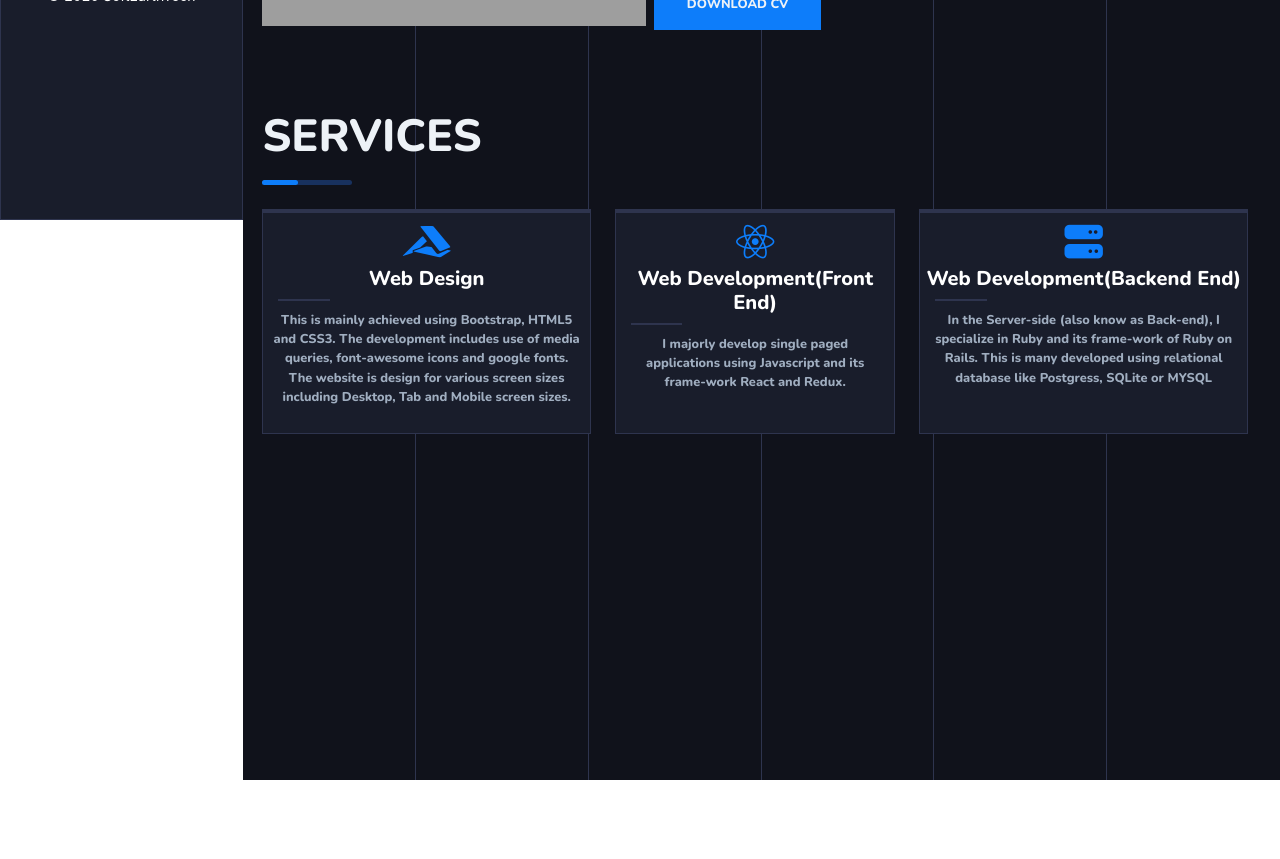
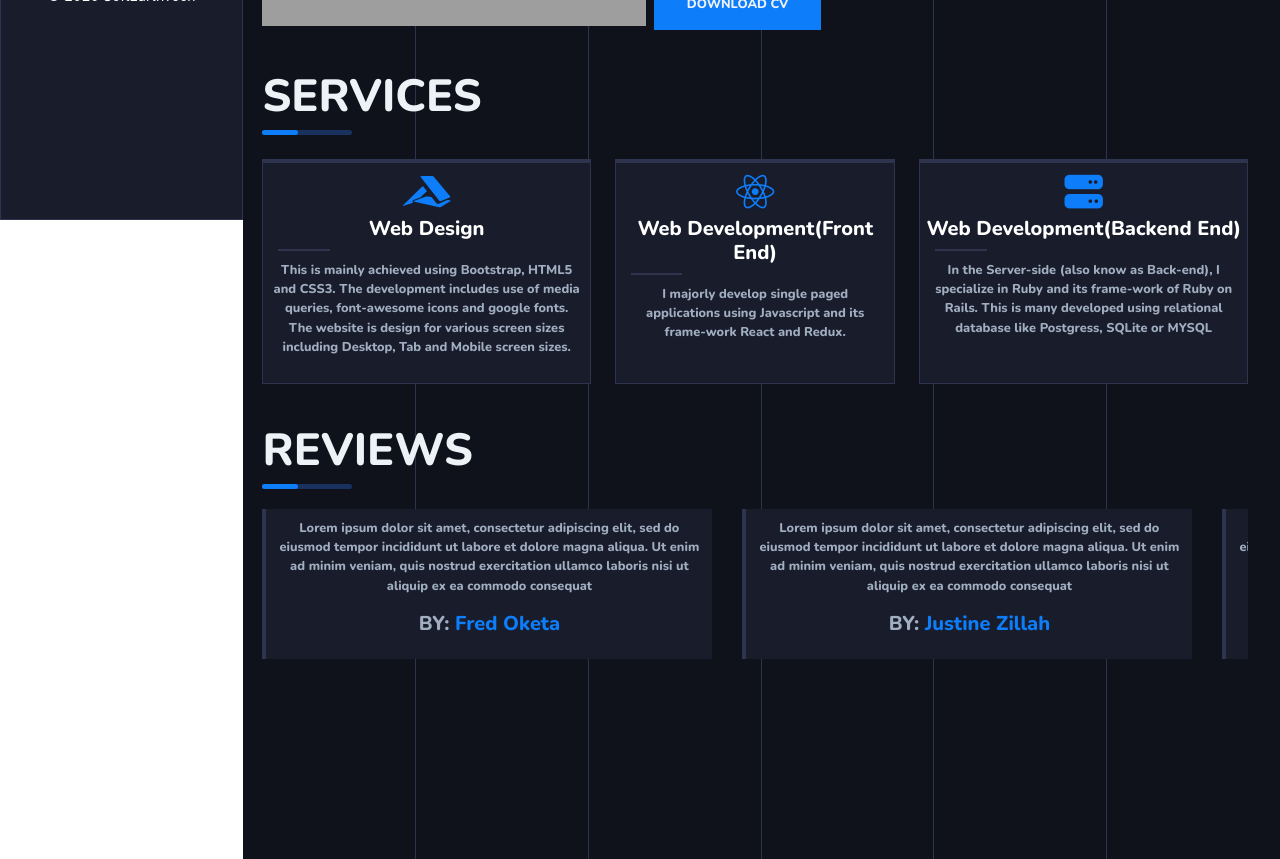
Before and after one commit to OdongAlican/Portfolio, a Vue app: page /about in a window 1280 px wide. Shown: the part 580-1439 px from the top of the page. Before the commit the page ends 1360 px from the top, so only its background shows below. Built offline with nearby package versions, Linux system fonts and the light colour scheme; grey boxes are pictures that could not be loaded.

Commit message:
updates about me page

```diff
--- a/src/views/About.vue
+++ b/src/views/About.vue
@@ -127,6 +127,61 @@
             </div>
           </div>
         </div>
+        <div class="services">
+          <h1>
+            REVIEWS
+          </h1>
+        </div>
+        <div class="inner-section new-section">
+          <div class="middle-section"></div>
+        </div>
+        <div class="reviews-section">
+          <div class="review-item">
+            <p>
+              Lorem ipsum dolor sit amet, consectetur adipiscing elit,
+              sed do eiusmod tempor incididunt ut labore et dolore magna aliqua.
+              Ut enim ad minim veniam, quis nostrud exercitation
+              ullamco laboris nisi ut aliquip ex ea commodo consequat
+            </p>
+            <h5>BY: <span>Fred Oketa</span></h5>
+          </div>
+          <div class="review-item">
+            <p>
+              Lorem ipsum dolor sit amet, consectetur adipiscing elit,
+              sed do eiusmod tempor incididunt ut labore et dolore magna aliqua.
+              Ut enim ad minim veniam, quis nostrud exercitation
+              ullamco laboris nisi ut aliquip ex ea commodo consequat
+            </p>
+            <h5>BY: <span>Justine Zillah</span></h5>
+          </div>
+          <div class="review-item">
+            <p>
+              Lorem ipsum dolor sit amet, consectetur adipiscing elit,
+              sed do eiusmod tempor incididunt ut labore et dolore magna aliqua.
+              Ut enim ad minim veniam, quis nostrud exercitation
+              ullamco laboris nisi ut aliquip ex ea commodo consequat
+            </p>
+            <h5>BY: <span>Raj Das</span></h5>
+          </div>
+          <div class="review-item">
+            <p>
+              Lorem ipsum dolor sit amet, consectetur adipiscing elit,
+              sed do eiusmod tempor incididunt ut labore et dolore magna aliqua.
+              Ut enim ad minim veniam, quis nostrud exercitation
+              ullamco laboris nisi ut aliquip ex ea commodo consequat
+            </p>
+            <h5>BY: <span>Rahma Halane</span></h5>
+          </div>
+          <div class="review-item">
+            <p>
+              Lorem ipsum dolor sit amet, consectetur adipiscing elit,
+              sed do eiusmod tempor incididunt ut labore et dolore magna aliqua.
+              Ut enim ad minim veniam, quis nostrud exercitation
+              ullamco laboris nisi ut aliquip ex ea commodo consequat
+            </p>
+            <h5>BY: <span>Raul Figueroa Soto</span></h5>
+          </div>
+        </div>
       </div>
     </div>
   </div>
@@ -246,15 +301,15 @@
 }
 
 .sections {
-  height: 170vh;
+  height: 200vh;
 }
 
 .services {
-  margin-top: 80px;
+  margin-top: 40px;
 }
 
 .new-section {
-  margin-top: 150px;
+  margin-top: 100px;
 }
 
 .service-section {
@@ -296,4 +351,31 @@
   padding: 10px;
   color: #A0AEC0;
 }
+
+.reviews-section {
+  display: flex;
+  margin-top: 20px;
+  max-height: 150px;
+  overflow-x: auto;
+  cursor: pointer;
+  font-family: Nunito,sans-serif;
+  color: #A0AEC0;
+}
+
+.reviews-section::-webkit-scrollbar{
+  width: 0;
+}
+
+.review-item {
+  min-width: 450px;
+  height: 150px;
+  background-color: #191D2B;
+  border-left: 4px solid #2E344E;
+  margin-right: 30px;
+  padding: 10px;
+}
+
+.review-item span {
+  color: #0D7DFA;
+}
 </style>
```
